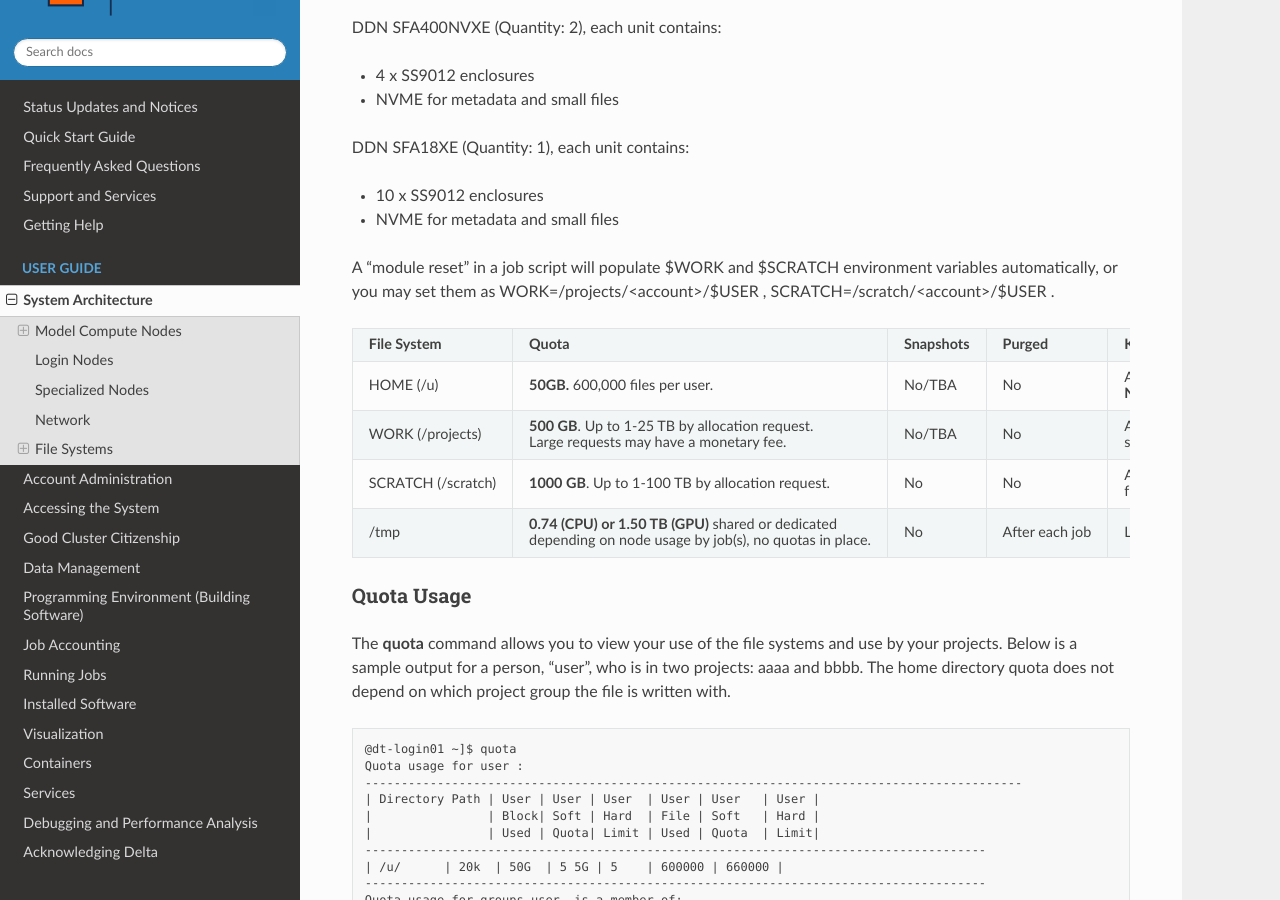
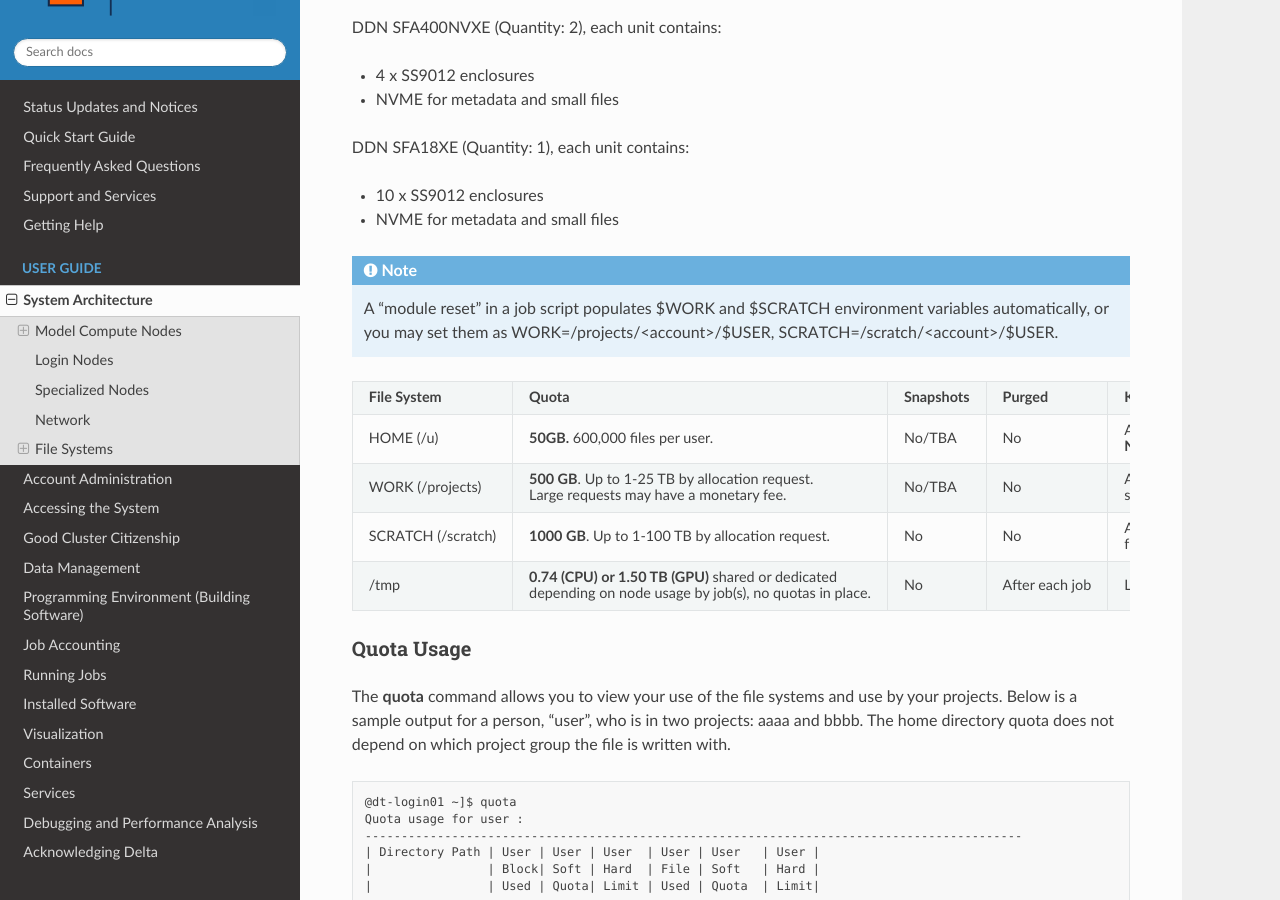
Before and after one commit to ncsa/Delta_doc, a Sphinx documentation site: the page built from docs/source/user_guide/architecture.rst, in a window 1280 px wide and 900 px high, scrolled down 7780 px. Built offline with Sphinx 7.4.7 and the Read the Docs theme 2.0.0, drawn with Linux system fonts in a browser that asks for light colours; some of the changed text lies outside the part shown.

Commit message:
Update architecture.rst updated specialized nodes and taiga subsections
Updates made to address Roland Haas comments in wiki table:
Updated specialized nodes section to present tense.
Updated taiga "A 'module reset' in a job..." to a note and removed extra space before comma.

```diff
--- a/docs/source/user_guide/architecture.rst
+++ b/docs/source/user_guide/architecture.rst
@@ -307,7 +307,7 @@ Login nodes provide interactive support for code compilation. See :ref:`access`
 Specialized Nodes
 ---------------------
 
-Delta will support data transfer nodes (serving the "NCSA Delta" Globus collection) and nodes in support of other services.
+Delta supports data transfer nodes (serving the "NCSA Delta" Globus collection) and nodes in support of other services.
 
 Network
 ------------
@@ -386,7 +386,9 @@ DDN SFA18XE (Quantity: 1), each unit contains:
 -  10 x SS9012 enclosures
 -  NVME for metadata and small files
 
-A "module reset" in a job script will populate $WORK and $SCRATCH environment variables automatically, or you may set them as WORK=/projects/<account>/$USER , SCRATCH=/scratch/<account>/$USER .
+.. note::
+
+   A “module reset” in a job script populates $WORK and $SCRATCH environment variables automatically, or you may set them as WORK=/projects/<account>/$USER, SCRATCH=/scratch/<account>/$USER.
 
 +-------------+-------------+--------------+-------------+--------------+
 | **File      | **Quota**   | **Snapshots**| **Purged**  | **Key        |
```
